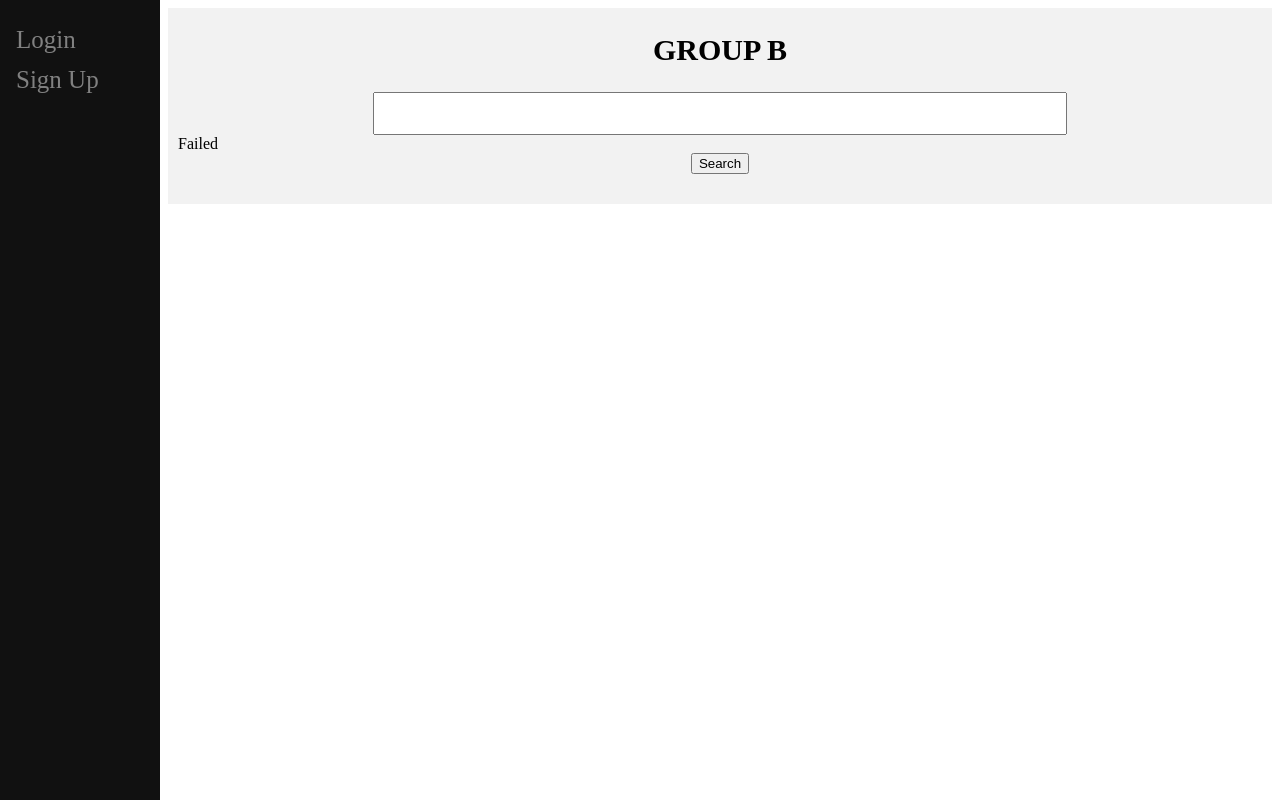
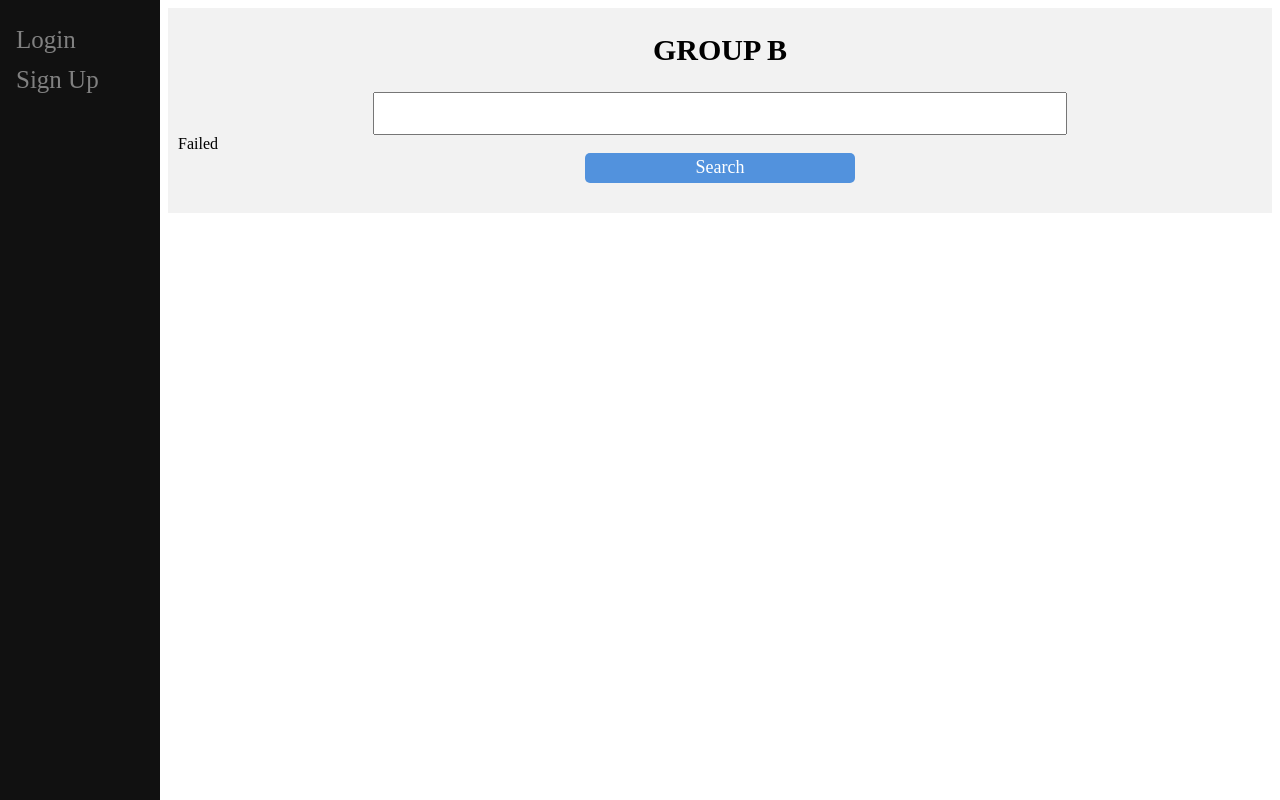
Before and after one commit to 960ptou/CS375-Final-Project, a website: page src/public/home/index.html in a window 1280 px wide. Drawn offline with Linux system fonts and the light colour scheme; no server answers.

Commit message:
[Minor] UI fix

```diff
--- a/src/private/book/book.js
+++ b/src/private/book/book.js
@@ -114,8 +114,6 @@ document.getElementById("nextPage").addEventListener("click", () =>{
 })
 
 
-
-
 function updateURLhash(page){
     window.location.hash = String(page);
 }
--- a/src/public/home/main.css
+++ b/src/public/home/main.css
@@ -68,8 +68,6 @@
   text-decoration: none;
 }
 
-
-
 .book-url > .cover {
   width: 128px;
   height: 196px;
@@ -101,3 +99,16 @@
   display: inline-block;
   text-align: center;
 }
+
+
+#search{
+  font-size: large;
+  font-family: 'Times New Roman', Times, serif;
+  background:none;
+  border: none;
+  color : white;
+  background-color: rgb(82,146,221);
+  border-radius: 5px;
+  width: 270px;
+  height: 30px;
+}
--- a/src/public/profile/profile.css
+++ b/src/public/profile/profile.css
@@ -98,6 +98,7 @@ img {
   vertical-align: top;
   display: inline-block;
   text-align: center;
+  po
 }
 
 /* https://stackoverflow.com/questions/22543336/css-how-to-position-a-x-sign-at-the-top-right-corner-of-the-img-element */
@@ -109,4 +110,20 @@ img {
   top: 0;
   right: 0;
   cursor: pointer;
+  opacity: 0;
 }
+
+.book-container:hover .close{
+  display: block;
+  opacity: 0.5;
+  transition: opacity 0s linear 1.5s;
+}
+
+#search{
+  width: 600px;
+}
+
+button{
+  width: 150px;
+  margin-top: 5px;
+}
--- a/src/public/profile/profile.js
+++ b/src/public/profile/profile.js
@@ -88,6 +88,7 @@ function addXevent(){
 
 function loadBookDiv(book){
     let containerDiv = document.createElement("div");
+    containerDiv.className = "book-container";
 
     // title
     let title = document.createElement("span");
```
Also changed, not shown: src/private/book/book.css (+7 -0 lines), src/private/book/book.html (+1 -1 lines), src/private/book/uiStorage.js (+5 -5 lines), src/public/profile/profile.html (+4 -2 lines).
